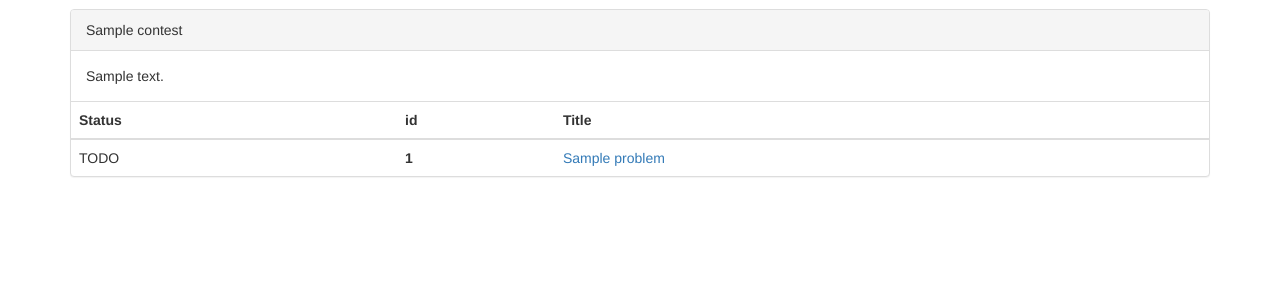
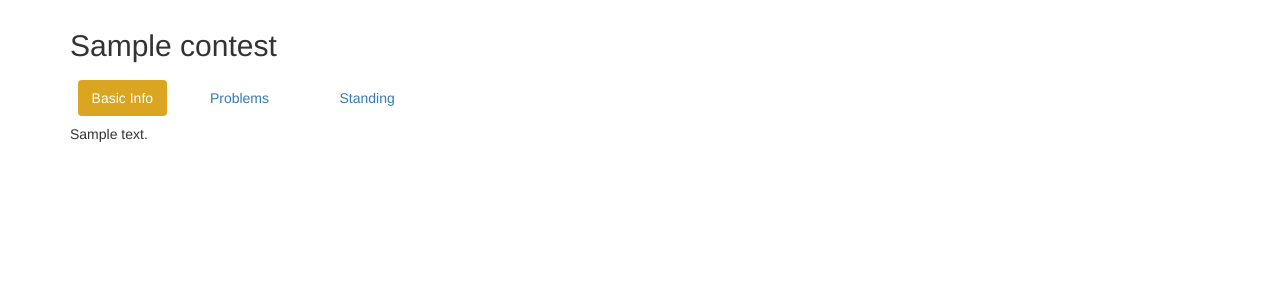
Before and after one commit to leasunhy/GalaxyOJ, a Flask app: page /oj/contest/1 in a window 1280 px wide. Shown: the part 51-351 px from the top of the page. Run offline with Flask 2, Linux system fonts and the light colour scheme; tables that the repository leaves empty hold one stand-in row (values such as "Sample post"); some libraries are stand-ins or nearby versions.

Commit message:
beautify the nav-pills

```diff
--- a/server/static/css/main.css
+++ b/server/static/css/main.css
@@ -22,3 +22,15 @@ body {
 .status-verdict {
     color: red;
 }
+
+.nav-pills > li > a {
+    padding: 8px;
+    margin: 8px;
+}
+
+/* custom pills color */
+.nav-pills > li.active > a,
+.nav-pills > li.active > a:focus,
+.nav-pills > li.active > a:hover {
+    background-color: goldenrod;
+}
--- a/server/templates/base.html
+++ b/server/templates/base.html
@@ -1,7 +1,7 @@
 {% extends 'bootstrap/base.html' %}
 
 {% set logged_in = current_user.is_authenticated %}
-<!-- TODO ####################################### --!>
+<!-- TODO ####################################### -->
 {% set is_admin = current_user.is_authenticated %}
 
 {% block styles %}
--- a/server/templates/show_contest.html
+++ b/server/templates/show_contest.html
@@ -6,9 +6,21 @@
 
 {% block content %}
 <div class="container">
-        <div class="panel panel-default">
-        <div class="panel-heading">{{c.title}}</div>
-        <div class="panel-body">{{c.description}}</div>
+    <h2>{{c.title}}</h2>
+    <div class="row">
+        <div class="col-md-4">
+            <ul id="show_contest_tabs" class="nav nav-justified nav-pills">
+                <li class="active"><a href="#basic" data-toggle="tab"> Basic Info </a></li>
+                <li><a href="#problems" data-toggle="tab"> Problems </a></li>
+                <li><a href="#standing" data-toggle="tab"> Standing </a></li>
+            </ul>
+        </div>
+    </div>
+    <div id="edit_contest_tabsContent" class="tab-content">
+        <div class="tab-pane fade in active" id="basic">
+            {{c.description}}
+        </div>
+        <div class="tab-pane fade" id="problems">
             <table class="table">
                 <thead>
                     <tr>
@@ -28,5 +40,9 @@
                 </tbody>
             </table>
         </div>
+        <div class="tab-pane fade" id="standing">
+            Standing
+        </div>
+    </div>
 </div>
 {% endblock %}
```
Lines whose indentation alone changed are shown as unchanged.
